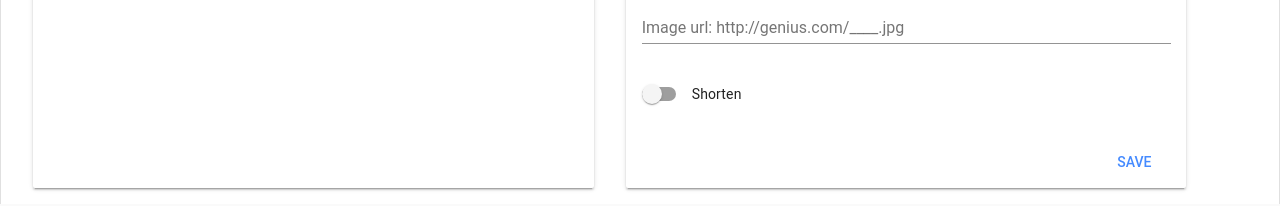
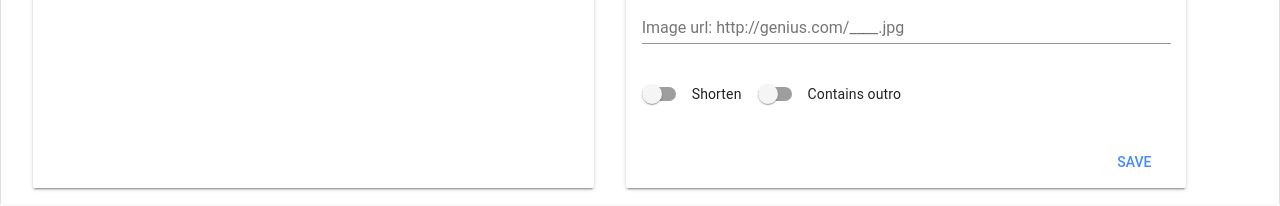
Before and after one commit to pop123123123/tts-rappeur-maker, a Vue app: page / in a window 1280 px wide. Shown: the part 536-742 px from the top of the page. Built offline with nearby package versions, Linux system fonts and the light colour scheme.

Commit message:
Add outro parameter

```diff
--- a/src/App.vue
+++ b/src/App.vue
@@ -97,6 +97,7 @@
                 ></md-input>
               </md-field>
               <md-switch v-model="shorten">Shorten</md-switch>
+              <md-switch v-model="outro">Contains outro</md-switch>
             </md-card-content>
             <md-card-actions>
               <md-button type="submit" class="md-primary" :disabled="saving">
@@ -130,6 +131,7 @@ export default {
     start_seconds: null,
     end_seconds: null,
     iteration: 1,
+    outro: null,
     shorten: null,
     img_url: null,
 
@@ -194,6 +196,7 @@ export default {
         end_seconds: endSeconds,
         iteration: this.iteration,
         shorten: this.shorten,
+        outro: this.outro,
         b64_img: b64Img,
       };
       const extension = this.iteration > 1 ? `_${this.iteration}` : '';
```
